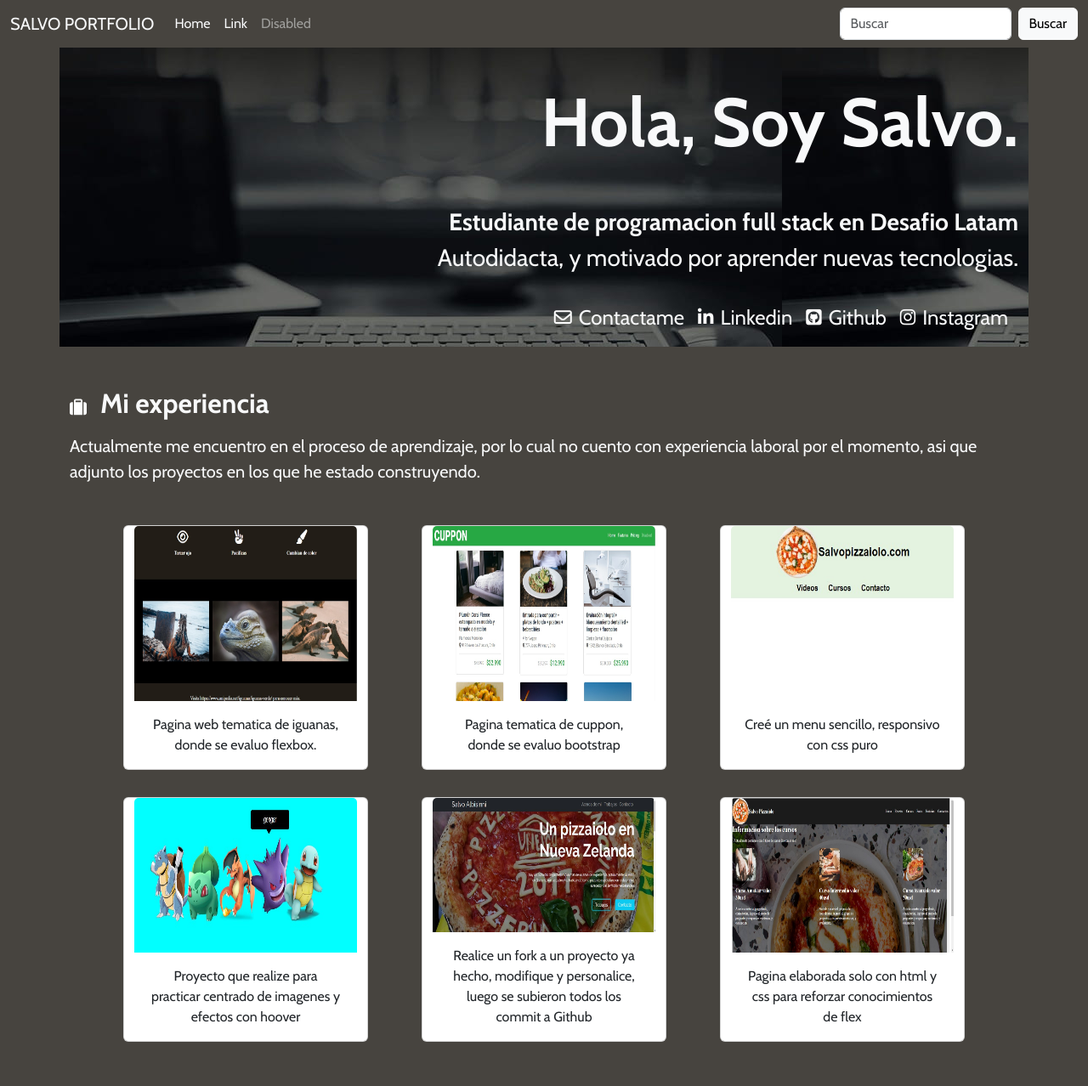
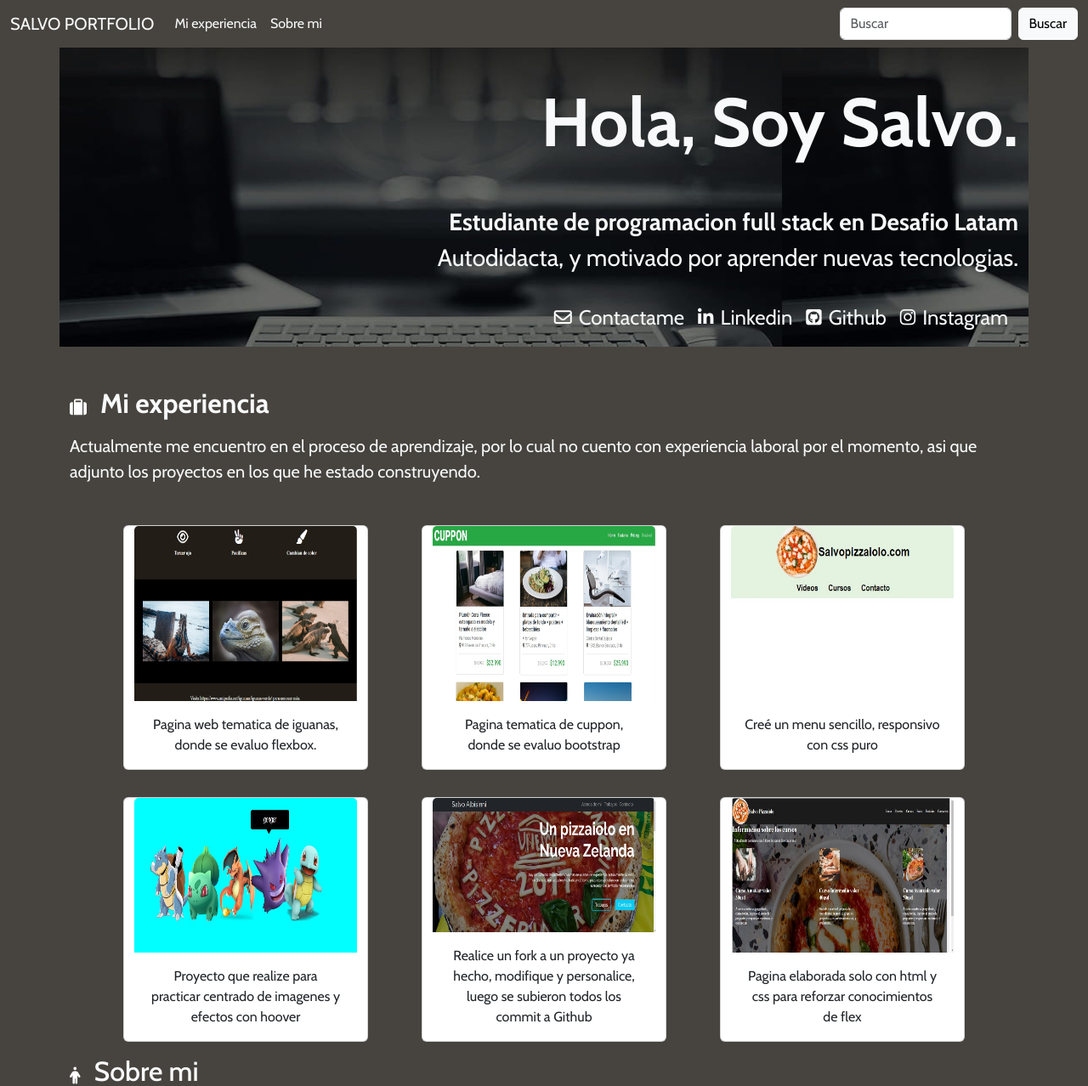
Before and after one commit to pizzadeveloper/Proyecto-final, a plain HTML site: page index.html in a window 1280 px wide. Shown: the top 1278 px of the page at 85% size. Drawn offline with nearby package versions, Linux system fonts and the light colour scheme; a web font is replaced by a local one.

Commit message:
modificaciones finales

```diff
--- a/index.html
+++ b/index.html
@@ -51,18 +51,11 @@
                   class="nav-link active text-light"
                   aria-current="page"
                   href="#"
-                  >Home</a
+                  >Mi experiencia</a
                 >
               </li>
               <li class="nav-item">
-                <a class="nav-link text-light" href="#">Link</a>
-              </li>
-              <li class="nav-item">
-                <a
-                  class="nav-link disabled link-light link-opacity-50"
-                  aria-disabled="true"
-                  >Disabled</a
-                >
+                <a class="nav-link text-light" href="#">Sobre mi</a>
               </li>
             </ul>
             <form class="d-flex" role="search">
@@ -226,7 +219,8 @@
           </div>
         </div>
       </section>
-      <section class="container-lg mt-5">
+      <section class="container-lg pt-3 d-flex gap-3 align-items-center">
+        <i class="fa-solid fa-person fa-lg" style="color: #ffffff"></i>
         <h2>Sobre mi</h2>
       </section>
       <aside class="container-lg d-flex">
```
